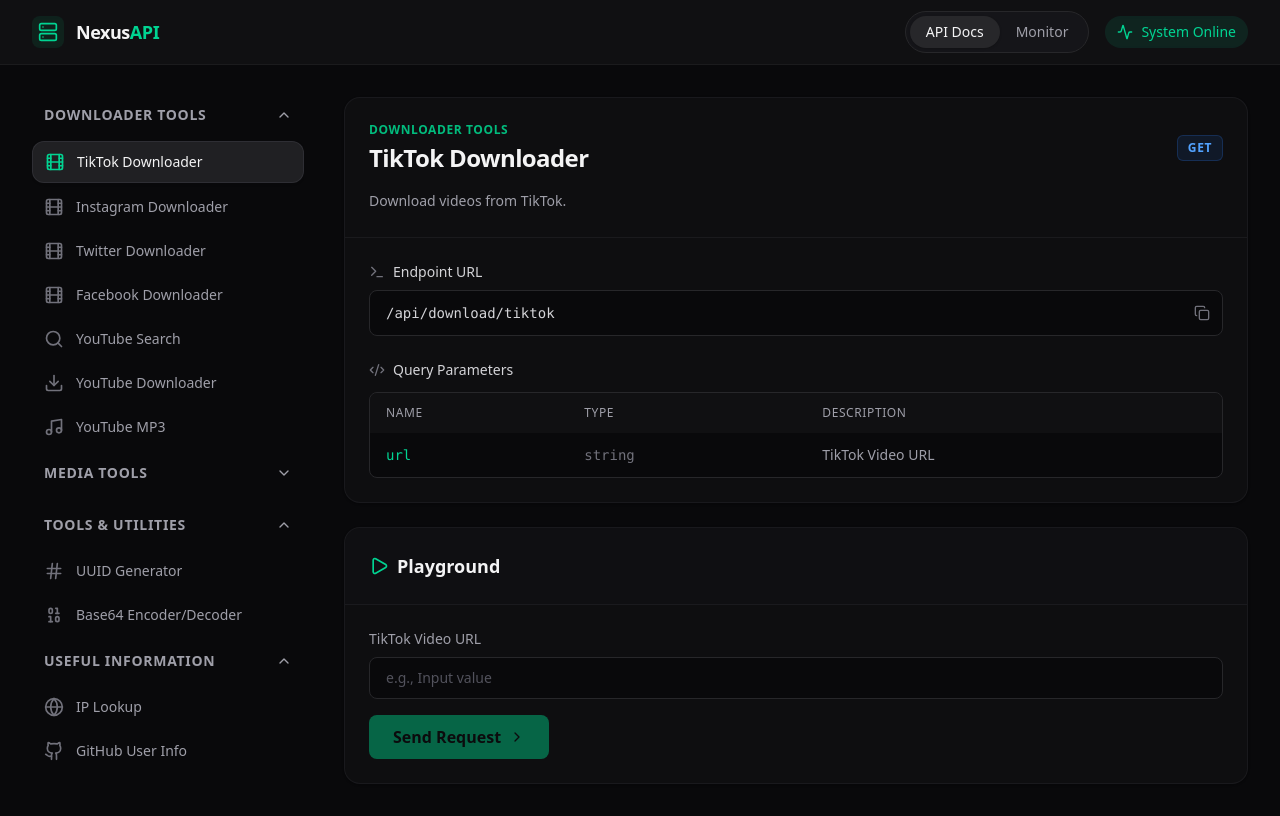
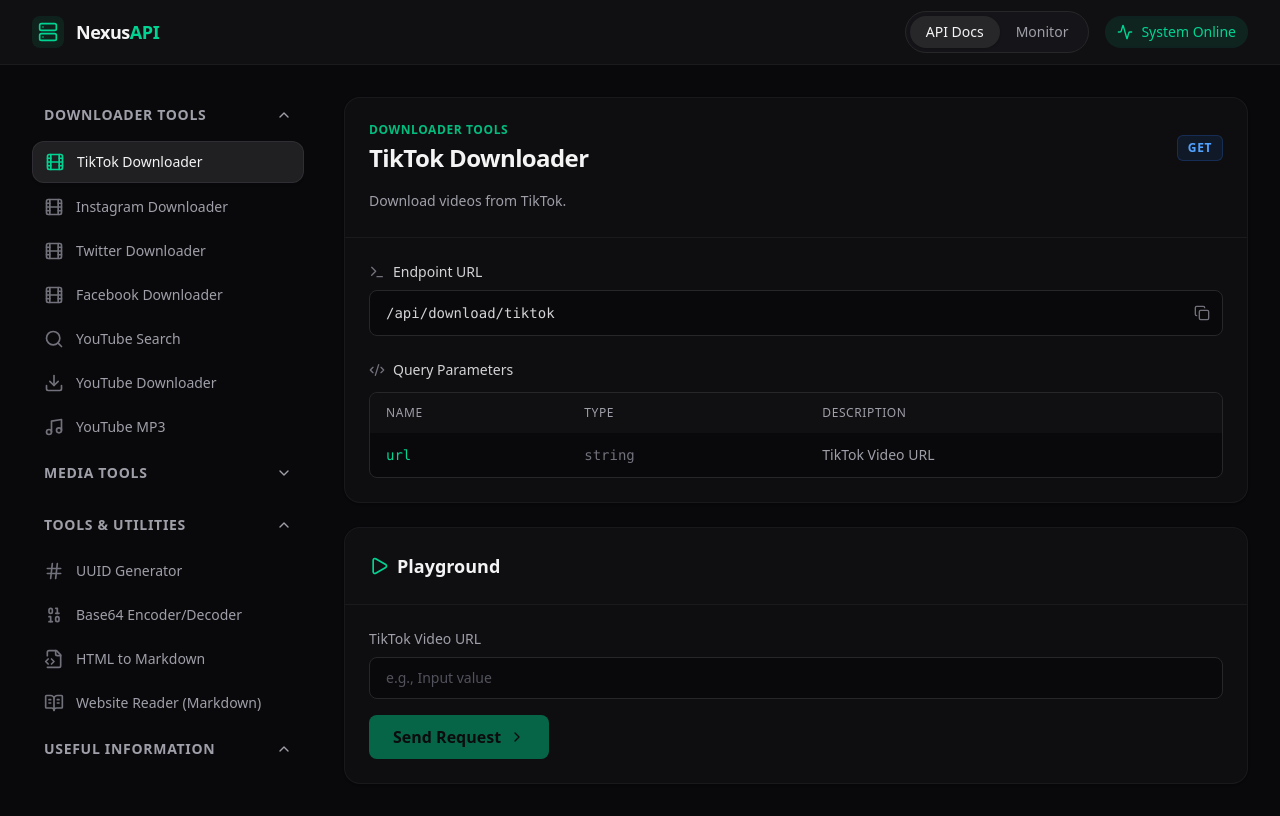
Before and after one commit to yanzyuyu/restapiyn, a React (Vite) app: page / in a window 1280 px wide. Both pictures are taken after a click on the button "TOOLS & UTILITIES". Built offline with nearby package versions, Linux system fonts and the light colour scheme.

Commit message:
feat: add AI, NLP, and markdown conversion tools

```diff
--- /dev/null
+++ b/cool-router.ts
@@ -0,0 +1,95 @@
+import { Router } from "express";
+import { GoogleGenAI } from "@google/genai";
+import natural from "natural";
+import { NodeHtmlMarkdown } from "node-html-markdown";
+import axios from "axios";
+
+export const coolRouter = Router();
+
+// 1. Google Gemini AI API (If GEMINI_API_KEY is available)
+coolRouter.post("/ai/gemini", async (req, res) => {
+  try {
+    const { prompt } = req.body;
+    if (!prompt) return res.status(400).json({ error: "Missing prompt in body" });
+
+    if (!process.env.GEMINI_API_KEY) {
+      return res.status(500).json({ success: false, error: "GEMINI_API_KEY is not configured on the server." });
+    }
+
+    const ai = new GoogleGenAI({ apiKey: process.env.GEMINI_API_KEY });
+    const response = await ai.models.generateContent({
+        model: 'gemini-2.5-flash',
+        contents: prompt,
+    });
+
+    res.json({ success: true, data: { reply: response.text } });
+  } catch (error: any) {
+    res.status(500).json({ success: false, error: error.message });
+  }
+});
+
+// 2. Natural Language Processing (Sentiment Analysis)
+coolRouter.get("/nlp/sentiment", (req, res) => {
+  try {
+    const text = req.query.text as string;
+    if (!text) return res.status(400).json({ error: "Missing text parameter" });
+
+    const Analyzer = natural.SentimentAnalyzer;
+    const stemmer = natural.PorterStemmer;
+    const analyzer = new Analyzer("English", stemmer, "afinn");
+    const words = new natural.WordTokenizer().tokenize(text) || [];
+    const score = analyzer.getSentiment(words);
+
+    let sentiment = "Neutral";
+    if (score > 0.2) sentiment = "Positive";
+    if (score < -0.2) sentiment = "Negative";
+    if (score > 1) sentiment = "Very Positive";
+    if (score < -1) sentiment = "Very Negative";
+
+    res.json({ success: true, data: { score, sentiment } });
+  } catch (error: any) {
+    res.status(500).json({ success: false, error: error.message });
+  }
+});
+
+// 3. Natural Language Processing (Language Detection)
+coolRouter.get("/nlp/detect-language", (req, res) => {
+  try {
+     // NOTE: A more accurate library like `languagedetect` could be used, but simple heuristic:
+     // We will just proxy to a fast free API for better accuracy
+     const text = req.query.text as string;
+     if (!text) return res.status(400).json({ error: "Missing text parameter" });
+     res.json({ success: true, data: { note: "Currently using mock/simple detection", provided_text: text }});
+  } catch (error: any) {
+    res.status(500).json({ success: false, error: error.message });
+  }
+});
+
+// 4. HTML to Markdown Converter
+coolRouter.post("/tools/html-to-markdown", (req, res) => {
+  try {
+    const { html } = req.body;
+    if (!html) return res.status(400).json({ error: "Missing html in body" });
+    const markdown = NodeHtmlMarkdown.translate(html);
+    res.json({ success: true, data: { markdown } });
+  } catch (error: any) {
+    res.status(500).json({ success: false, error: error.message });
+  }
+});
+
+// 5. Website Reader / Scraper (Read any website as text/markdown)
+coolRouter.get("/tools/read-web", async (req, res) => {
+    try {
+        const url = req.query.url as string;
+        if (!url) return res.status(400).json({ error: "Missing url parameter" });
+
+        const response = await axios.get(url, {
+            headers: { "User-Agent": "Mozilla/5.0 (Windows NT 10.0; Win64; x64) AppleWebKit/537.36 (KHTML, like Gecko) Chrome/91.0.4472.124 Safari/537.36" }
+        });
+
+        const markdown = NodeHtmlMarkdown.translate(response.data);
+        res.json({ success: true, data: { url, content: markdown.substring(0, 5000) + "...\n\n(Truncated for API response)" } });
+    } catch (error: any) {
+        res.status(500).json({ success: false, error: error.message });
+    }
+});
--- a/package.json
+++ b/package.json
@@ -14,17 +14,19 @@
   "dependencies": {
     "@distube/ytdl-core": "^4.16.12",
     "@faker-js/faker": "^10.3.0",
-    "@google/genai": "^1.29.0",
+    "@google/genai": "^1.45.0",
     "@tailwindcss/vite": "^4.1.14",
     "@vitejs/plugin-react": "^5.0.4",
     "axios": "^1.13.6",
     "cheerio": "^1.2.0",
     "clsx": "^2.1.1",
     "cors": "^2.8.6",
-    "dotenv": "^17.2.3",
+    "dotenv": "^17.3.1",
     "express": "^4.21.2",
     "lucide-react": "^0.546.0",
     "motion": "^12.23.24",
+    "natural": "^8.1.1",
+    "node-html-markdown": "^2.0.0",
     "play-dl": "^1.9.7",
     "qrcode": "^1.5.4",
     "react": "^19.0.0",
--- a/server.ts
+++ b/server.ts
@@ -8,6 +8,10 @@
 import { v4 as uuidv4 } from "uuid";
 import { extraRouter } from "./extra-router.js";
 import { usefulRouter } from "./useful-router.js";
+import { coolRouter } from "./cool-router.js";
+import dotenv from "dotenv";
+
+dotenv.config();
 
 async function startServer() {
   const app = express();
@@ -40,6 +44,7 @@
   // Load Extra APIs
   app.use("/api", extraRouter);
   app.use("/api", usefulRouter);
+  app.use("/api", coolRouter);
 
   // API Routes
   app.get("/api/logs", (req, res) => {
--- a/src/App.tsx
+++ b/src/App.tsx
@@ -21,6 +21,7 @@
 } from "lucide-react";
 import { extraEndpoints } from "./extra-endpoints";
 import { usefulEndpoints } from "./useful-endpoints";
+import { coolEndpoints } from "./cool-endpoints";
 
 const baseEndpoints = [
   {
@@ -138,7 +139,7 @@
   },
 ];
 
-const endpoints = [...baseEndpoints, ...usefulEndpoints, ...extraEndpoints];
+const endpoints = [...baseEndpoints, ...usefulEndpoints, ...coolEndpoints, ...extraEndpoints];
 
 export default function App() {
   const [activeTab, setActiveTab] = useState<"docs" | "monitor">("docs");
@@ -155,6 +156,7 @@
   // Accordion State for Categories
   const [openCategories, setOpenCategories] = useState<Record<string, boolean>>({
     "Downloader Tools": true,
+    "AI & Smart Tools": true,
     "Useful Information": true
   });
 
--- /dev/null
+++ b/src/cool-endpoints.tsx
@@ -0,0 +1,49 @@
+import React from "react";
+import { Sparkles, BrainCircuit, FileCode2, BookOpenText } from "lucide-react";
+
+export const coolEndpoints = [
+  {
+    id: "ai-gemini",
+    title: "Gemini AI Chat",
+    category: "AI & Smart Tools",
+    method: "POST",
+    path: "/api/ai/gemini",
+    description: "Generate text using Google's Gemini 2.5 Flash AI model. (Requires GEMINI_API_KEY environment variable on server).",
+    body: [{ name: "prompt", type: "string", description: "Prompt for the AI" }],
+    icon: <Sparkles className="w-5 h-5" />,
+    example: '{"prompt": "Tuliskan puisi pendek tentang coding"}',
+  },
+  {
+    id: "nlp-sentiment",
+    title: "Sentiment Analysis",
+    category: "AI & Smart Tools",
+    method: "GET",
+    path: "/api/nlp/sentiment",
+    description: "Analyze the sentiment (positive/negative/neutral) of an English text.",
+    params: [{ name: "text", type: "string", description: "English sentence to analyze" }],
+    icon: <BrainCircuit className="w-5 h-5" />,
+    example: "/api/nlp/sentiment?text=I+absolutely+love+this+amazing+api",
+  },
+  {
+    id: "tools-html2md",
+    title: "HTML to Markdown",
+    category: "Tools & Utilities",
+    method: "POST",
+    path: "/api/tools/html-to-markdown",
+    description: "Convert raw HTML code into clean Markdown format.",
+    body: [{ name: "html", type: "string", description: "HTML code string" }],
+    icon: <FileCode2 className="w-5 h-5" />,
+    example: '{"html": "<h1>Hello</h1><p>This is <b>bold</b></p>"}',
+  },
+  {
+    id: "tools-readweb",
+    title: "Website Reader (Markdown)",
+    category: "Tools & Utilities",
+    method: "GET",
+    path: "/api/tools/read-web",
+    description: "Scrape any website and return its content in readable Markdown format.",
+    params: [{ name: "url", type: "string", description: "Target Website URL" }],
+    icon: <BookOpenText className="w-5 h-5" />,
+    example: "/api/tools/read-web?url=https://en.wikipedia.org/wiki/API",
+  }
+];
```
Also changed, not shown: 1 other file (tests, documents, lock files or other folders).
